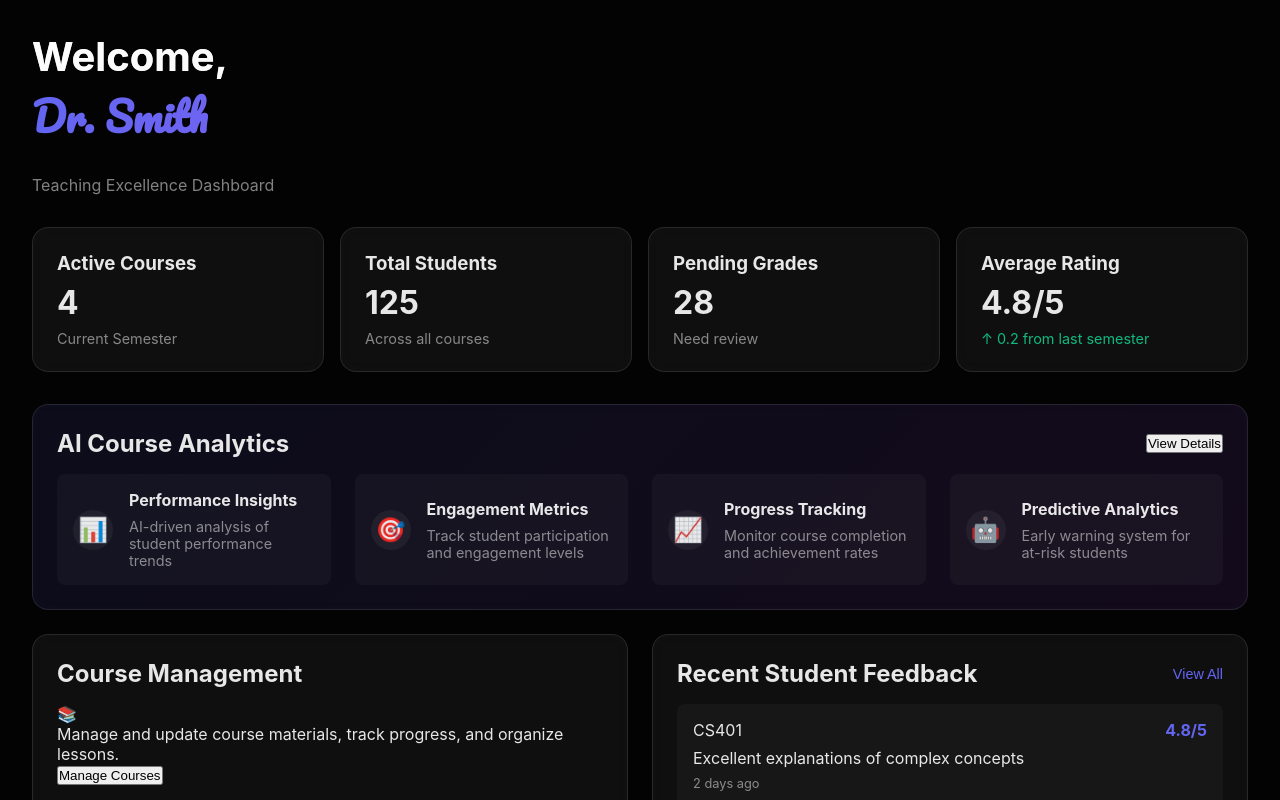
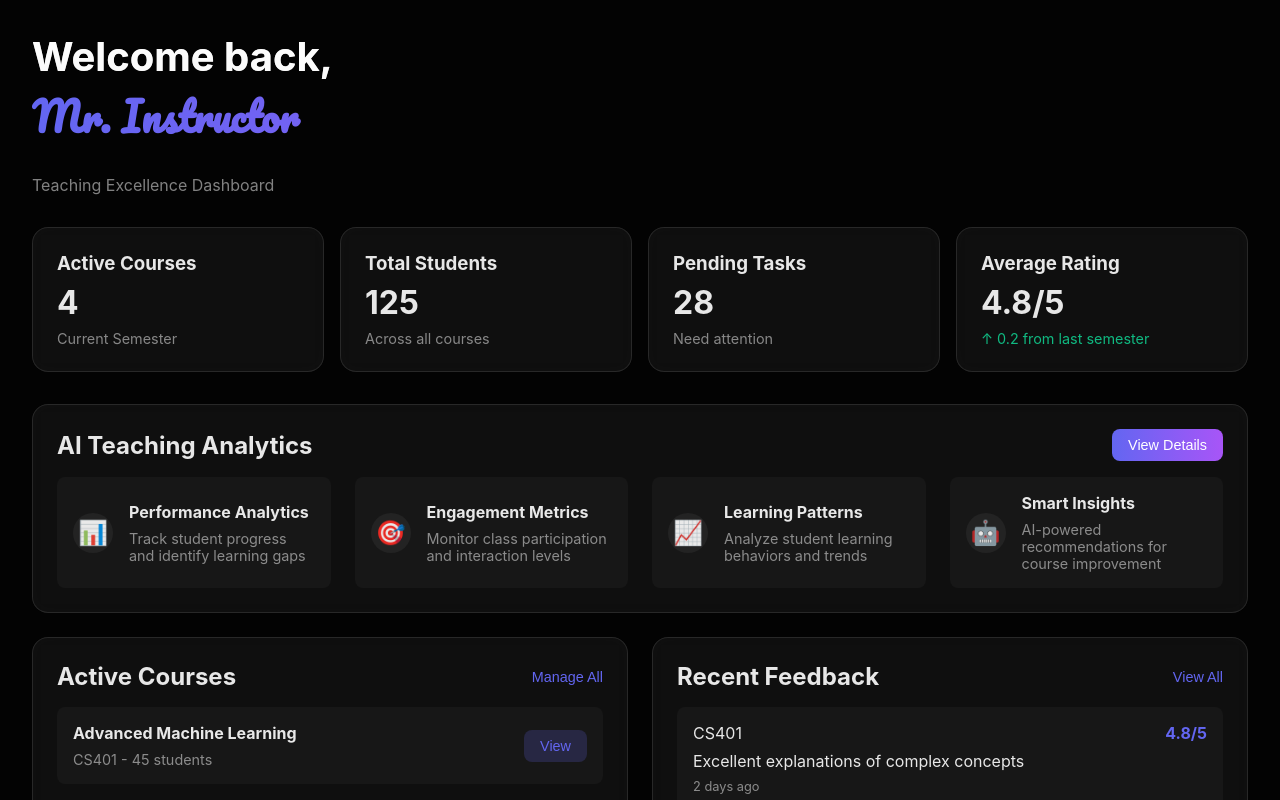
Before and after one commit to azeebneuron/soft-engg-project-jan-2025-se-Jan-31, a Vue app in the folder vue-project/: page /instructor in a window 1280 px wide. Shown: the top 800 px of the page. Built offline with nearby package versions, Linux system fonts and the light colour scheme.

Commit message:
Add Instructor Dashboard

```diff
--- a/vue-project/src/views/InstructorDashboard.vue
+++ b/vue-project/src/views/InstructorDashboard.vue
@@ -4,8 +4,8 @@
       <!-- Welcome Section -->
       <header class="dashboard-header">
         <h1 class="dashboard-title">
-          <span class="title-regular">Welcome,</span>
-          <span class="title-fancy">Dr. {{ instructorName }}</span>
+          <span class="title-regular">Welcome back,</span>
+          <span class="title-fancy">Mr. {{ instructorName }}</span>
         </h1>
         <p class="dashboard-subtitle">Teaching Excellence Dashboard</p>
       </header>
@@ -14,31 +14,31 @@
       <div class="stats-grid">
         <div class="stat-card">
           <h3>Active Courses</h3>
-          <p class="stat-value">4</p>
+          <p class="stat-value">{{ activeCourses }}</p>
           <p class="stat-trend">Current Semester</p>
         </div>
         <div class="stat-card">
           <h3>Total Students</h3>
-          <p class="stat-value">125</p>
+          <p class="stat-value">{{ totalStudents }}</p>
           <p class="stat-trend">Across all courses</p>
         </div>
         <div class="stat-card">
-          <h3>Pending Grades</h3>
-          <p class="stat-value">28</p>
-          <p class="stat-trend">Need review</p>
+          <h3>Pending Tasks</h3>
+          <p class="stat-value">{{ pendingTasks }}</p>
+          <p class="stat-trend">Need attention</p>
         </div>
         <div class="stat-card">
           <h3>Average Rating</h3>
-          <p class="stat-value">4.8/5</p>
+          <p class="stat-value">{{ averageRating }}/5</p>
           <p class="stat-trend positive">↑ 0.2 from last semester</p>
         </div>
       </div>
 
-      <!-- AI Summary Section -->
-      <div class="dashboard-card ai-summary-card">
+      <!-- AI Analytics Section -->
+      <div class="dashboard-card ai-analytics-card">
         <div class="card-header">
-          <h2>AI Course Analytics</h2>
-          <button class="action-btn" @click="viewDetailedAnalytics">View Details</button>
+          <h2>AI Teaching Analytics</h2>
+          <button class="action-btn" @click="navigateToAnalytics">View Details</button>
         </div>
         <div class="ai-features">
           <div v-for="feature in aiFeatures" :key="feature.id" class="feature-item">
@@ -53,24 +53,29 @@
 
       <!-- Main Dashboard Grid -->
       <div class="dashboard-grid">
-      <!-- Course Management -->
-      <!-- Course Management (Improved Design) -->
-      <div class="dashboard-card course-card">
-        <div class="card-header">
-          <h2>Course Management</h2>
+        <!-- Course Management -->
+        <div class="dashboard-card courses-card">
+          <div class="card-header">
+            <h2>Active Courses</h2>
+            <button class="view-all-btn" @click="navigateToCourses">Manage All</button>
+          </div>
+          <div class="course-list">
+            <div v-for="course in courses" :key="course.id" class="course-item">
+              <div class="course-info">
+                <h4>{{ course.name }}</h4>
+                <p>{{ course.code }} - {{ course.students }} students</p>
+              </div>
+              <div class="course-actions">
+                <button class="action-btn-small" @click="viewCourse(course.id)">View</button>
+              </div>
+            </div>
+          </div>
         </div>
-        <div class="course-content">
-          <div class="course-icon">📚</div>
-          <p>Manage and update course materials, track progress, and organize lessons.</p>
-          <button class="action-btn" @click="navigateToCourses">Manage Courses</button>
-        </div>
-      </div>
-
 
         <!-- Student Feedback -->
         <div class="dashboard-card feedback-card">
           <div class="card-header">
-            <h2>Recent Student Feedback</h2>
+            <h2>Recent Feedback</h2>
             <button class="view-all-btn" @click="viewAllFeedback">View All</button>
           </div>
           <div class="feedback-list">
@@ -84,6 +89,23 @@
             </div>
           </div>
         </div>
+
+        <!-- Upcoming Classes -->
+        <!-- <div class="dashboard-card classes-card">
+          <div class="card-header">
+            <h2>Today's Schedule</h2>
+            <button class="view-all-btn" @click="viewFullSchedule">Full Schedule</button>
+          </div>
+          <div class="class-list">
+            <div v-for="class_ in upcomingClasses" :key="class_.id" class="class-item">
+              <div class="class-time">{{ class_.time }}</div>
+              <div class="class-info">
+                <h4>{{ class_.course }}</h4>
+                <p>{{ class_.room }}</p>
+              </div>
+            </div>
+          </div>
+        </div> -->
 
         <!-- Quick Actions -->
         <div class="dashboard-card quick-actions-card">
@@ -115,31 +137,35 @@ export default {
   data() {
     return {
       isDarkMode: true,
-      instructorName: 'Smith',
+      instructorName: 'Instructor',
+      activeCourses: 4,
+      totalStudents: 125,
+      pendingTasks: 28,
+      averageRating: 4.8,
       aiFeatures: [
         {
           id: 1,
           icon: '📊',
-          title: 'Performance Insights',
-          description: 'AI-driven analysis of student performance trends'
+          title: 'Performance Analytics',
+          description: 'Track student progress and identify learning gaps'
         },
         {
           id: 2,
           icon: '🎯',
           title: 'Engagement Metrics',
-          description: 'Track student participation and engagement levels'
+          description: 'Monitor class participation and interaction levels'
         },
         {
           id: 3,
           icon: '📈',
-          title: 'Progress Tracking',
-          description: 'Monitor course completion and achievement rates'
+          title: 'Learning Patterns',
+          description: 'Analyze student learning behaviors and trends'
         },
         {
           id: 4,
           icon: '🤖',
-          title: 'Predictive Analytics',
-          description: 'Early warning system for at-risk students'
+          title: 'Smart Insights',
+          description: 'AI-powered recommendations for course improvement'
         }
       ],
       courses: [
@@ -179,14 +205,20 @@ export default {
     }
   },
   methods: {
-    viewDetailedAnalytics() {
+    navigateToAnalytics() {
       this.$router.push('/analytics');
     },
     navigateToCourses() {
       this.$router.push('/courses');
     },
+    viewCourse(courseId) {
+      this.$router.push(`/course/${courseId}`);
+    },
     viewAllFeedback() {
       this.$router.push('/feedback');
+    },
+    viewFullSchedule() {
+      this.$router.push('/schedule');
     },
     handleQuickAction(actionId) {
       // Handle quick actions
@@ -195,7 +227,6 @@ export default {
   }
 }
 </script>
-
 <style scoped>
 .dashboard-container {
   min-height: 100vh;
@@ -268,38 +299,8 @@ export default {
   color: #10B981;
 }
 
-/* Dashboard Grid */
-.dashboard-grid {
-  display: grid;
-  grid-template-columns: repeat(auto-fit, minmax(400px, 1fr));
-  gap: 1.5rem;
-}
-
-.dashboard-card {
-  background: rgba(255, 255, 255, 0.05);
-  backdrop-filter: blur(10px);
-  padding: 1.5rem;
-  border-radius: 1rem;
-  border: 1px solid rgba(255, 255, 255, 0.1);
-}
-
-.card-header {
-  display: flex;
-  justify-content: space-between;
-  align-items: center;
-  margin-bottom: 1rem;
-}
-
-.view-all-btn {
-  color: rgb(99, 102, 241);
-  background: none;
-  border: none;
-  cursor: pointer;
-  font-size: 0.9rem;
-}
-
-/* AI Summary Card */
-.ai-summary-card {
+/* AI Analytics Card */
+.ai-analytics-card {
   grid-column: 1 / -1;
   margin-bottom: 1.5rem;
   background: linear-gradient(135deg, rgba(99, 102, 241, 0.1), rgba(168, 85, 247, 0.1));
@@ -342,41 +343,29 @@ export default {
   color: var(--text-secondary-dark);
 }
 
-.course-placeholder {
-  display: flex;
-  justify-content: center;
-  align-items: center;
-  height: 200px; /* Adjust height as needed */
-  background: rgba(255, 255, 255, 0.03);
-  border-radius: 0.5rem;
-  border: 1px dashed rgba(255, 255, 255, 0.1);
+/* Dashboard Grid */
+.dashboard-grid {
+  display: grid;
+  grid-template-columns: repeat(auto-fit, minmax(400px, 1fr));
+  gap: 1.5rem;
 }
 
-.placeholder-content {
-  text-align: center;
+.dashboard-card {
+  background: rgba(255, 255, 255, 0.05);
+  backdrop-filter: blur(10px);
+  padding: 1.5rem;
+  border-radius: 1rem;
+  border: 1px solid rgba(255, 255, 255, 0.1);
 }
 
-.placeholder-icon {
-  font-size: 2rem;
-  margin-bottom: 0.5rem;
+.card-header {
+  display: flex;
+  justify-content: space-between;
+  align-items: center;
+  margin-bottom: 1rem;
 }
 
-.placeholder-text {
-  color: var(--text-secondary-dark);
-  font-size: 0.9rem;
-}
-
-/* Light Mode Adjustments */
-.light-mode .course-placeholder {
-  background: rgba(0, 0, 0, 0.03);
-  border-color: rgba(0, 0, 0, 0.1);
-}
-
-.light-mode .placeholder-text {
-  color: var(--text-secondary-light);
-}
-
-/* Course Management Card */
+/* Course Management */
 .course-list {
   display: flex;
   flex-direction: column;
@@ -387,27 +376,22 @@ export default {
   display: flex;
   justify-content: space-between;
   align-items: center;
-  padding: 0.75rem;
+  padding: 1rem;
   background: rgba(255, 255, 255, 0.03);
   border-radius: 0.5rem;
 }
 
-.course-actions {
-  display: flex;
-  gap: 0.5rem;
+.course-info h4 {
+  margin: 0 0 0.5rem 0;
 }
 
-.action-btn-small {
-  padding: 0.5rem 1rem;
-  background: rgba(255, 255, 255, 0.05);
-  border: none;
-  border-radius: 0.5rem;
-  color: var(--text-dark);
-  cursor: pointer;
+.course-info p {
+  margin: 0;
   font-size: 0.9rem;
+  color: var(--text-secondary-dark);
 }
 
-/* Student Feedback Card */
+/* Feedback Section */
 .feedback-list {
   display: flex;
   flex-direction: column;
@@ -441,7 +425,7 @@ export default {
   color: var(--text-secondary-dark);
 }
 
-/* Upcoming Classes Card */
+/* Upcoming Classes */
 .class-list {
   display: flex;
   flex-direction: column;
@@ -452,7 +436,7 @@ export default {
   display: flex;
   align-items: center;
   gap: 1rem;
-  padding: 0.75rem;
+  padding: 1rem;
   background: rgba(255, 255, 255, 0.03);
   border-radius: 0.5rem;
 }
@@ -460,9 +444,10 @@ export default {
 .class-time {
   font-weight: bold;
   color: rgb(99, 102, 241);
+  min-width: 80px;
 }
 
-/* Quick Actions Card */
+/* Quick Actions */
 .actions-grid {
   display: grid;
   grid-template-columns: repeat(auto-fit, minmax(120px, 1fr));
@@ -496,6 +481,35 @@ export default {
   font-size: 0.9rem;
 }
 
+/* Buttons */
+.action-btn {
+  padding: 0.5rem 1rem;
+  background: linear-gradient(to right, rgb(99, 102, 241), rgb(168, 85, 247));
+  border: none;
+  border-radius: 0.5rem;
+  color: white;
+  cursor: pointer;
+  font-size: 0.9rem;
+}
+
+.view-all-btn {
+  color: rgb(99, 102, 241);
+  background: none;
+  border: none;
+  cursor: pointer;
+  font-size: 0.9rem;
+}
+
+.action-btn-small {
+  padding: 0.5rem 1rem;
+  background: rgba(99, 102, 241, 0.2);
+  border: none;
+  border-radius: 0.5rem;
+  color: rgb(99, 102, 241);
+  cursor: pointer;
+  font-size: 0.9rem;
+}
+
 /* Footer */
 .dashboard-footer {
   text-align: center;
@@ -512,18 +526,16 @@ export default {
 }
 
 .light-mode .dashboard-card,
-.light-mode .stat-card,
+.light-mode .stat-card {
+  background: rgba(255, 255, 255, 0.9);
+  border: 1px solid rgba(0, 0, 0, 0.1);
+}
+
 .light-mode .course-item,
 .light-mode .feedback-item,
 .light-mode .class-item,
 .light-mode .quick-action-btn {
-  background: rgba(255, 255, 255, 0.9);
-  border: 1px solid rgba(0, 0, 0, 0.1);
-}
-
-.light-mode .dashboard-footer {
-  color: var(--text-secondary-light);
-  border-top: 1px solid rgba(0, 0, 0, 0.1);
+  background: rgba(0, 0, 0, 0.03);
 }
 
 .light-mode .title-regular {
@@ -533,8 +545,14 @@ export default {
 .light-mode .dashboard-subtitle,
 .light-mode .stat-trend,
 .light-mode .feature-info p,
+.light-mode .course-info p,
 .light-mode .feedback-date {
   color: var(--text-secondary-light);
+}
+
+.light-mode .dashboard-footer {
+  color: var(--text-secondary-light);
+  border-top: 1px solid rgba(0, 0, 0, 0.1);
 }
 
 /* Responsive Design */
@@ -546,5 +564,9 @@ export default {
   .dashboard-grid {
     grid-template-columns: 1fr;
   }
+
+  .actions-grid {
+    grid-template-columns: repeat(2, 1fr);
+  }
 }
 </style>
```
